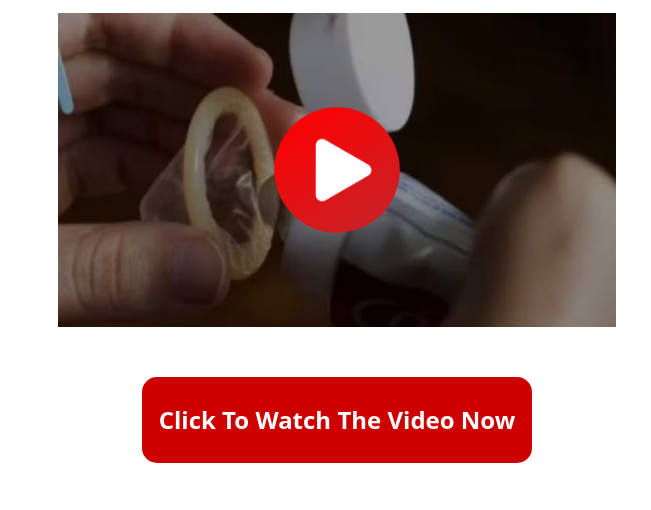
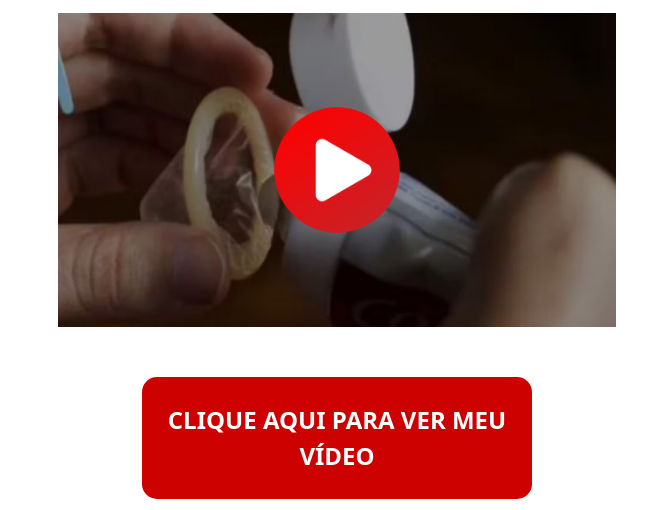
Before and after one commit to eurolifeltda/dtc, a plain HTML site: page ps/index.html in a window 1280 px wide. Shown: the part 236-746 px from the top of the page, without its empty margins (303-954 px from the left). Drawn offline with nearby package versions, Linux system fonts and the light colour scheme.

Commit message:
Update index.html

```diff
--- a/ps/index.html
+++ b/ps/index.html
@@ -186,7 +186,7 @@ footer.footer p {
         <div class="container">
             <div class="row">
                 <div class="col-12" style="font-size: 24px; text-align: left;">
-                    <a href="https://amazinglifecare.club/ps-ab-v1/?subid=[cmc_vid]" id="ps-click-vsl" class="cta blob green">Click To Watch The Video Now</a>
+                    <a href="https://amazinglifecare.club/ps-ab-v1/?subid=[cmc_vid]" id="ps-click-vsl" class="cta blob green">CLIQUE AQUI PARA VER MEU VÍDEO</a>
                     <p style="font-size: 24px;">Breaking news!  94% of Prostate Problems have been linked to <b>1 root cause</b> that’s been hiding in plain sight! </b></p>
                     <p style="font-size: 24px;">You see, the <b>real root cause of prostate problems</b> is not what you think… </p>
                     <p style="font-size: 24px;">Did you know that an enlarged prostate has nothing to do with your age, medical conditions, inactivity, or even your testosterone? </p>
```
